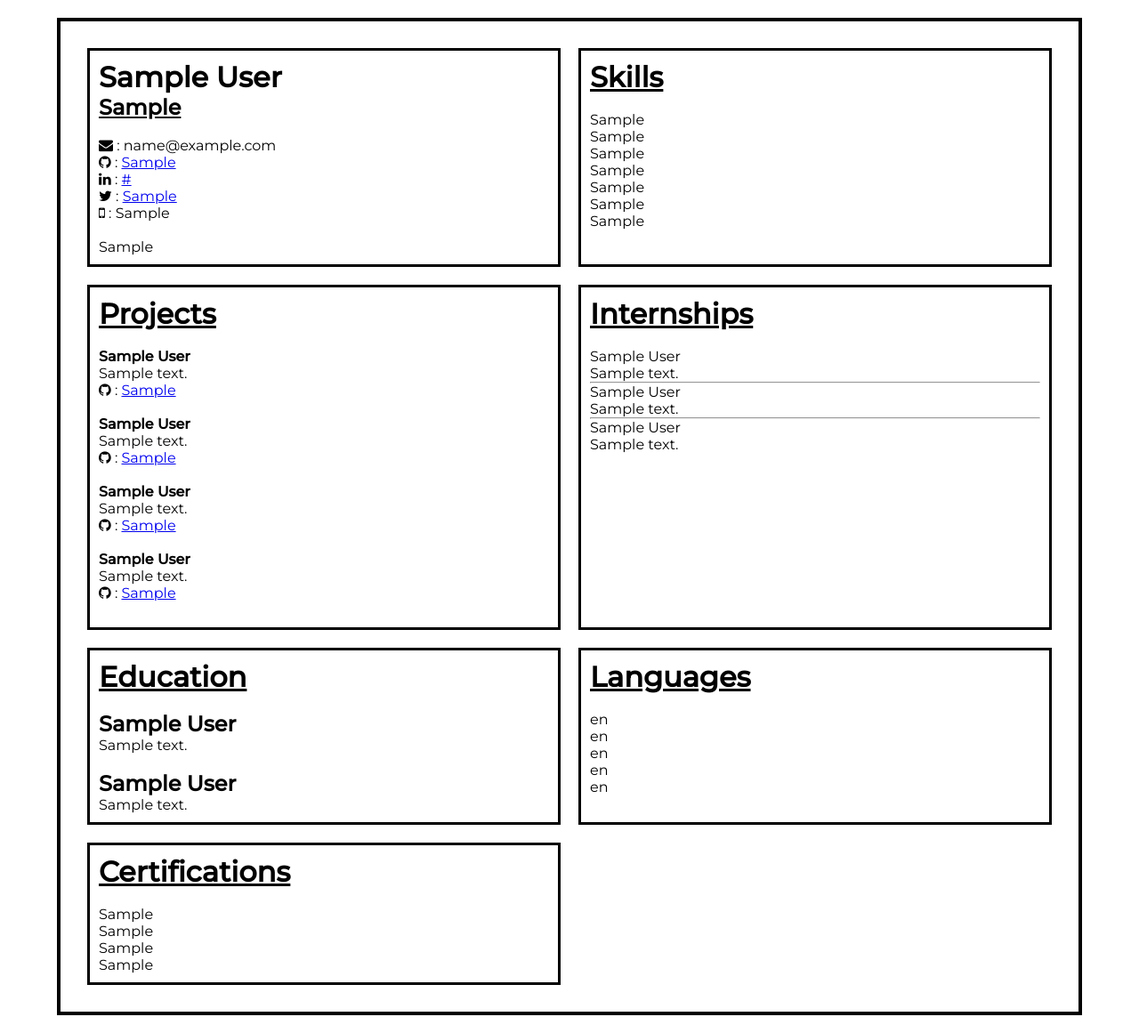
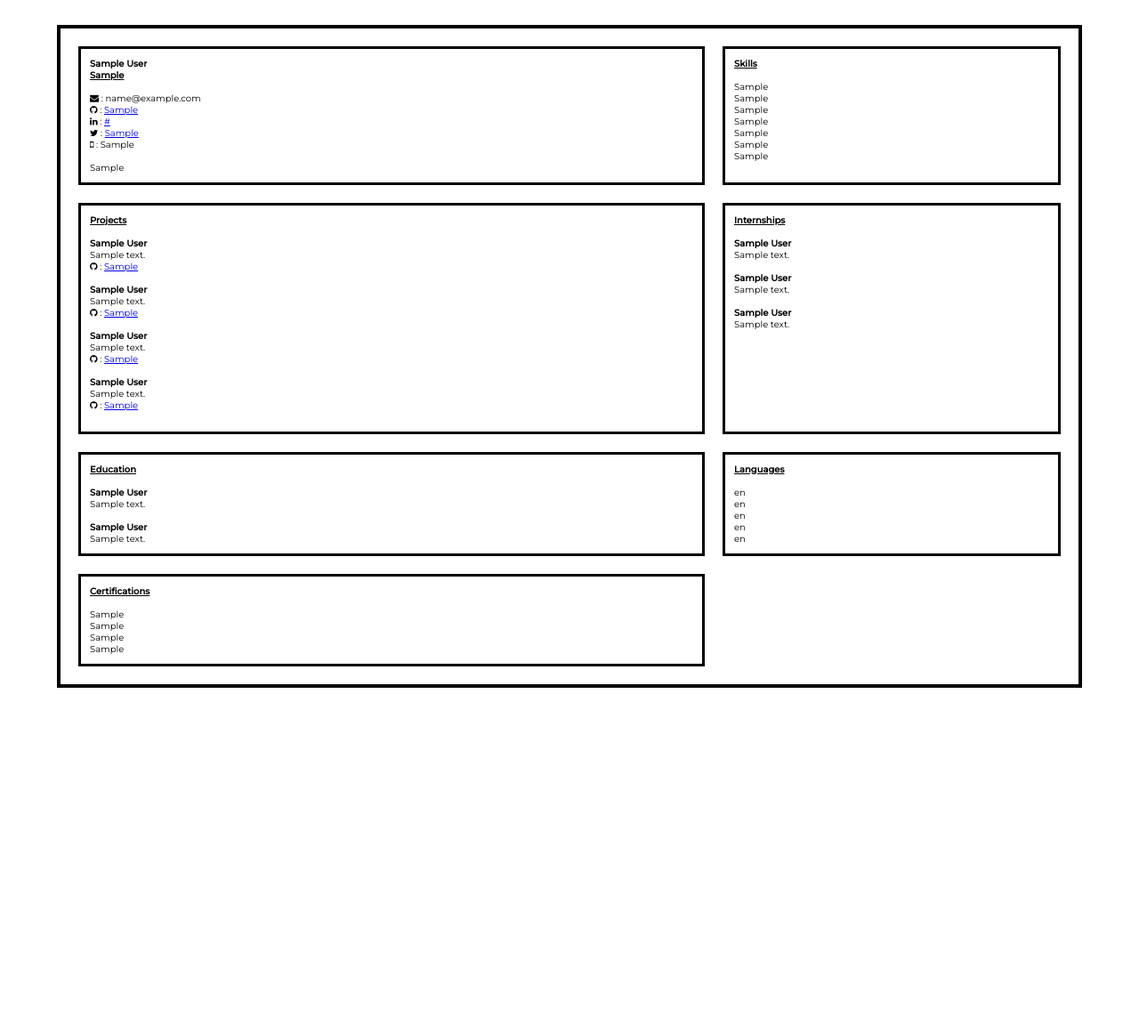
Before and after one commit to dheerajdlalwani/ResumeGenerator, a Django app: page /resume/previewdata in a window 1280 px wide. Shown: the whole page at 89% size. After the commit the page ends 773 px from the top, so only its background shows below. Run offline with Django 3.2, Linux system fonts and the light colour scheme; a user stored in the database is signed in; tables that the repository leaves empty hold one stand-in row (values such as "Sample post").

Commit message:
work on layout of the resume

```diff
--- a/resumeGenerator/resume/templates/resume/previewdata.html
+++ b/resumeGenerator/resume/templates/resume/previewdata.html
@@ -11,7 +11,7 @@
 
 
 <div class="container">
-<div class="personal box">
+<div class="personal col1 box">
     <h1>{{obj.first_name}} {{obj.last_name}} </h1>
     <h2> <u> {{obj.current_position}} </u> </h2><br>
     <span><i class="fa fa-envelope"></i> : {{obj.email}} </span> <br>
@@ -23,7 +23,7 @@
 <br>
 {{obj.intro}}<br>
 </div>
-<div class="skills box">
+<div class="skills col2 box">
     <u><h1>Skills</h1></u><br>
 {{obj.skill_1}}<br>
 {{obj.skill_2}}<br>
@@ -33,39 +33,60 @@
 {{obj.skill_6}}<br>
 {{obj.skill_7}}<br>
 </div>
-<div class="projects box">
+
+{% if obj.project_1_name != "NA" or obj.project_2_name != "NA" or obj.project_3_name != "NA" %}
+<div class="projects col1 projbr box">
     <u><h1>Projects</h1></u><br>
+    {% if obj.project_1_name != "NA" %}
         <b>{{obj.project_1_name}}</b><br>
         {{obj.project_1_description}}<br>
         <span><i class="fa fa-github"></i> : <a href="{{obj.project_1_github}}">{{obj.project_1_github}}</a> </span>
         <br><br>
+    {% endif %}
+    {% if obj.project_2_name != "NA" %}
         <b>{{obj.project_2_name}}</b><br>
         {{obj.project_2_description}}<br>
         <span><i class="fa fa-github"></i> : <a href="{{obj.project_2_github}}">{{obj.project_2_github}}</a> </span>
         <br><br>
+    {% endif %}
+    {% if obj.project_3_name != "NA" %}
         <b>{{obj.project_3_name}}</b><br>
         {{obj.project_3_description}}<br>
         <span><i class="fa fa-github"></i> : <a href="{{obj.project_3_github}}">{{obj.project_3_github}}</a> </span>
         <br><br>
+    {% endif %}
+    {% if obj.project_4_name != "NA" %}
         <b>{{obj.project_4_name}}</b><br>
         {{obj.project_4_description}}<br>
         <span><i class="fa fa-github"></i> : <a href="{{obj.project_4_github}}">{{obj.project_4_github}}</a> </span>
         <br><br>
+    {% endif %}
 </div>
+{% endif %}
 
-<div class="internships box">
+{% if obj.internship_1_title != "NA" or obj.internship_2_title != "NA" or obj.internship_3_title != "NA"  %}
+<div class="internships col2 box">
     <u><h1>Internships</h1></u><br>
-{{obj.internship_1_title}}<br>
+        {% if obj.internship_1_title != "NA" %}
+            <h2>{{obj.internship_1_title}}</h2>
             {{obj.internship_1_description}}<br>
-<hr>
-{{obj.internship_2_title}}<br>
+            <br>
+        {% endif %}
+        {% if obj.internship_2_title != "NA" %}
+            <h2>{{obj.internship_2_title}}</h2>
             {{obj.internship_2_description}}<br>
-<hr>
-{{obj.internship_3_title}}<br>
+            <br>
+        {% endif %}
+        {% if obj.internship_3_title != "NA" %}
+            <h2>{{obj.internship_3_title}}</h2>
             {{obj.internship_3_description}}<br>
+            <br>
+        {% endif %}
 </div>
+{% endif %}
+
 {% if obj.education_1_title != "NA" or obj.education_2_title != "NA"  %}
-    <div class="education box">
+    <div class="education col1 box">
         <u><h1>Education</h1></u><br>
         {% if obj.education_1_title != "NA" %}
             <h2>{{obj.education_1_title}}</h2>
@@ -80,7 +101,7 @@
 {% endif %}
 
 {% if obj.language_1 != "NA" or obj.language_2 != "NA" or obj.language_3 != "NA" or obj.language_4 != "NA" or obj.language_5 != "NA" %}
-    <div class="languages box">
+    <div class="languages col2 box">
         <u><h1>Languages</h1></u><br>
         {% if obj.language_1 != "NA" %}
         {{obj.language_1}}<br>
@@ -102,7 +123,7 @@
 
 {% if obj.certification_1 != "NA" or obj.certification_2 != "NA" or obj.certification_3 != "NA" or obj.certification_4 != "NA" %}
 
-    <div class="certifications box">
+    <div class="certifications col1 box">
         <u><h1>Certifications</h1></u><br>
         {{obj.certification_1}}<br>
         {{obj.certification_2}}<br>
--- a/resumeGenerator/static/css/previewdata.css
+++ b/resumeGenerator/static/css/previewdata.css
@@ -3,7 +3,10 @@
     padding: 0;
     margin:0;
     box-sizing: border-box;
+    font-size: 10px !important;
 }
+
+
 
 body
 {
@@ -12,6 +15,7 @@ body
     align-items: center;
     justify-items: center;
     text-align: left;
+    font-size: 10px !important;
 }
 
 .container
@@ -19,8 +23,8 @@ body
     display: grid;
     grid-template-columns: 1fr 1fr ;
     border: solid black 4px;
-    padding: 20px;
-    margin: 20px;
+    padding: 10px;
+    margin: 10px;
     /*height: 90vh !important;*/
     width: 90vw !important;
 }
@@ -31,3 +35,19 @@ body
     padding: 10px;
     margin: 10px;
 }
+
+.col1
+{
+    width: 55vw;
+    /*word-break: break-all;*/
+}
+.col2
+{
+    width: auto;
+    /*word-break: break-all;*/
+}
+
+.projbr
+{
+    word-break: break-all;
+}
```
Lines whose indentation alone changed are shown as unchanged.
